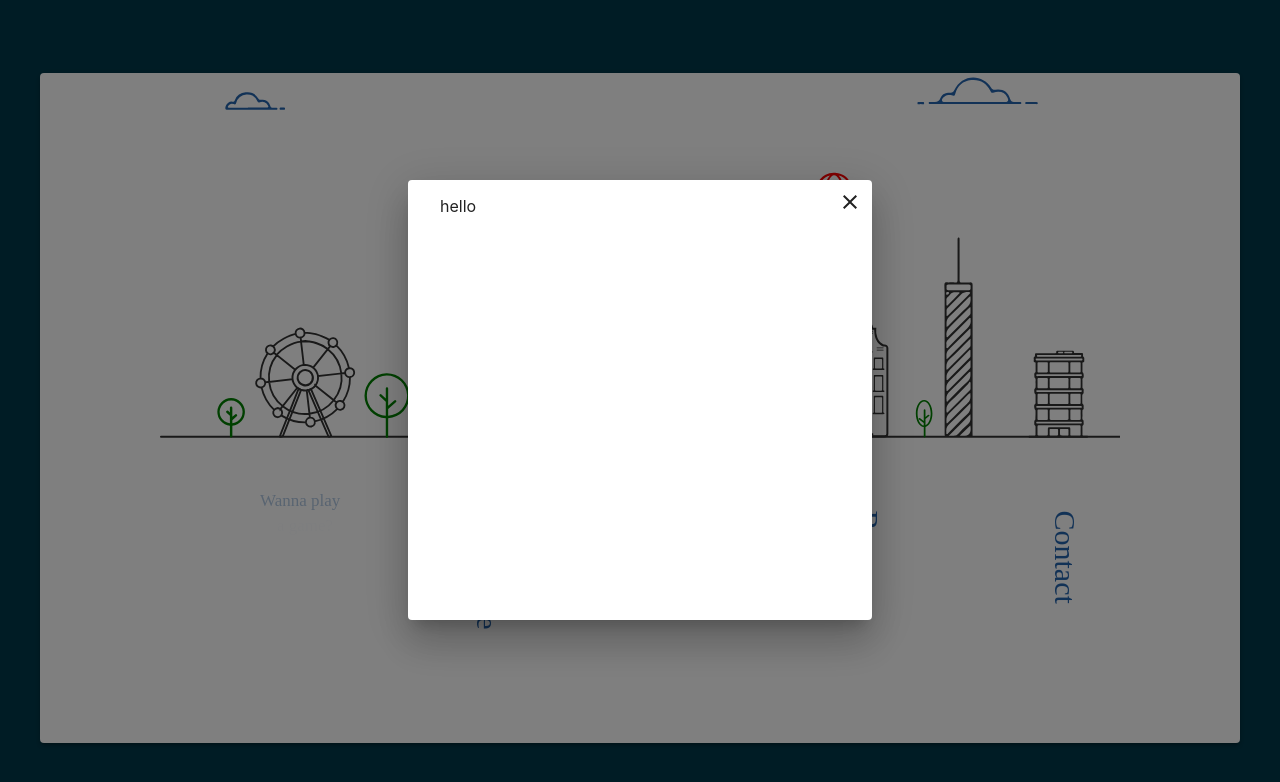
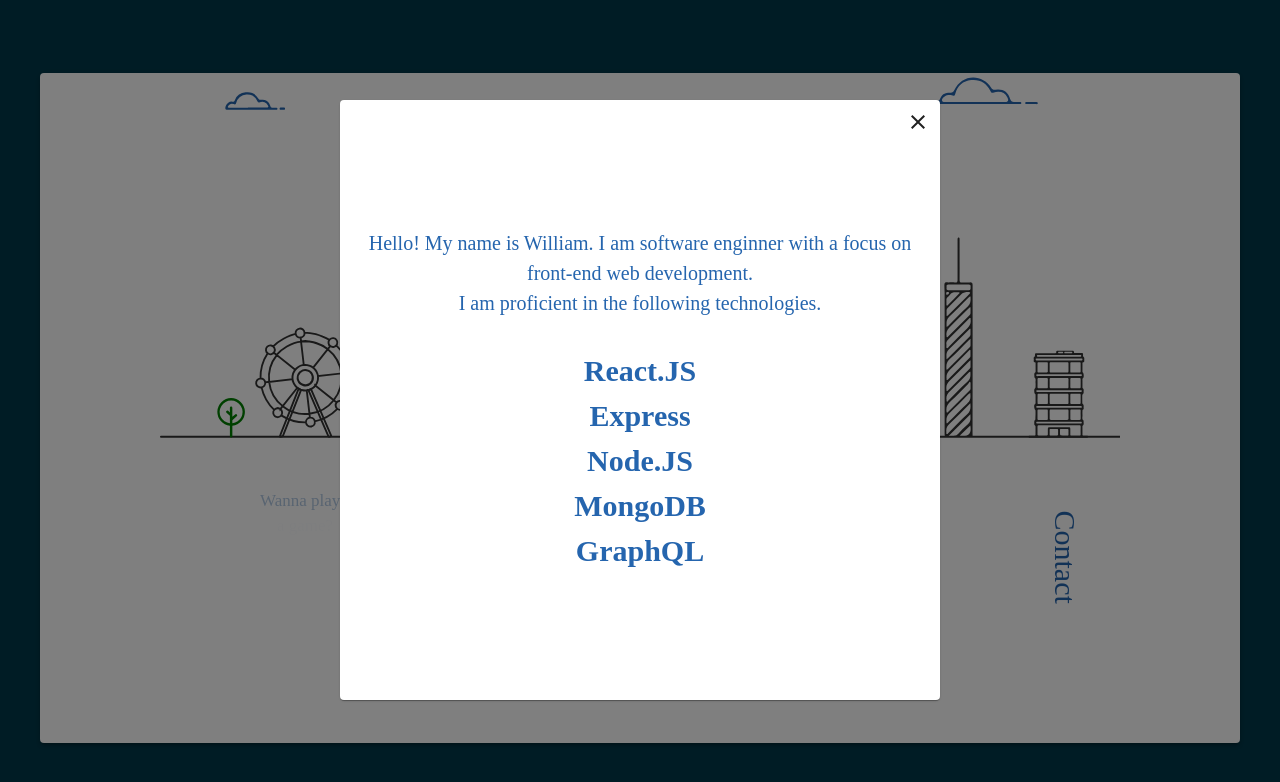
Before and after one commit to Wjpayne/portfolio2023, a React (Create React App) app: page / in a window 1280 px wide. Both pictures are taken after a click on the element "About me". Shown: the top 782 px of the page. Built offline with nearby package versions, Linux system fonts and the light colour scheme.

Commit message:
add about me modal

```diff
--- a/src/App.css
+++ b/src/App.css
@@ -1,6 +1,7 @@
 .App {
   text-align: center;
   position: relative;
+
 }
 
 .App-logo {
--- a/src/Components/Menu/Menu.jsx
+++ b/src/Components/Menu/Menu.jsx
@@ -435,15 +435,18 @@ export const Menu = () => {
   const [modalAbout, setModalAbout] = useState(false);
   const [modalProject, setModalProject] = useState(false);
   const [modalContact, setModalContact] = useState(false);
+  const [textFade, setTextFade] = useState(false);
 
   //handlers for modal open and close
 
   const handleAboutModalOpen = () => {
     setModalAbout(true);
+    setTextFade(true);
   };
 
   const handleAboutModalClose = () => {
     setModalAbout(false);
+    setTextFade(false);
   };
 
   const handleProjectModalOpen = () => {
@@ -461,6 +464,8 @@ export const Menu = () => {
   const handleContactModalClose = () => {
     setModalContact(false);
   };
+
+  //set init state
 
   const [about, setAbout] = useState(false);
   const [project, setProject] = useState(false);
@@ -614,6 +619,7 @@ export const Menu = () => {
         <AboutModal
           handleAboutModalClose={handleAboutModalClose}
           modalAbout={modalAbout}
+          textFade={textFade}
         ></AboutModal>
 
         <div
--- a/src/Components/Modals/AboutModal.jsx
+++ b/src/Components/Modals/AboutModal.jsx
@@ -1,46 +1,69 @@
-import { Modal, Typography, Paper } from '@mui/material'
-import React from 'react'
-import CloseIcon from '@mui/icons-material/Close';
+import { Modal, Typography, Paper, Box, Fade } from "@mui/material";
+import React, { useState} from "react";
+import CloseIcon from "@mui/icons-material/Close";
+import { makeStyles } from "tss-react/mui";
 
-
-const style = {
-    width: "400px",
-    height: "400px",
-    position: 'absolute',
-    top: '50%',
-    left: '50%',
-    transform: 'translate(-50%, -50%)',
+const modalAboutStyles = makeStyles()((theme) => {
+  return {
+    modal: {
+      width: "600px",
+      height: "600px",
+      position: "absolute",
+      top: "50%",
+      left: "50%",
+      transform: "translate(-50%, -50%)",
       boxShadow: 24,
       pt: 2,
       px: 4,
       pb: 3,
-    outline: "none"
+      outline: "none",
+      display: "flex",
+      justifyContent: "center",
+      alignItems: "center",
+    },
 
-}
+    textMain: {
+      color: "#2565ae",
+      fontSize: "20px",
+      margin: "20px",
+    },
+  };
+});
 export const AboutModal = (props) => {
+  const { handleAboutModalClose, modalAbout, textFade} = props;
 
-    const {handleAboutModalClose, modalAbout} = props
+  const { classes } = modalAboutStyles();
+
+
 
   return (
     <>
       <Modal
-        open = {modalAbout}
-        onClose = {handleAboutModalClose}
+        open={modalAbout}
+        onClose={handleAboutModalClose}
         aria-labelledby="about modal"
         aria-describedby="about william payne"
       >
-        <Paper sx = {{...style}}>
+        <Paper className={classes.modal}>
           <CloseIcon
-            sx = {{position: "absolute", top: "0", right: "0", margin: "10px", cursor: "pointer"}}
-            onClick = {handleAboutModalClose}
-            >
-
-            </CloseIcon>
-            hello
+            sx={{
+              position: "absolute",
+              top: "0",
+              right: "0",
+              margin: "10px",
+              cursor: "pointer",
+            }}
+            onClick={handleAboutModalClose}
+          ></CloseIcon>
+          <Fade in = {textFade} timeout={1500}>
+          <Typography align="center" className={classes.textMain}>
+            Hello! My name is William. I am software enginner with a focus on
+            front-end web development.<br></br>I am proficient in the following
+            technologies. <br></br> <br></br> <Box component = "span" fontWeight = "bold" fontSize = "30px">React.JS</Box> <br></br> <Box component = "span" fontWeight = "bold" fontSize = "30px">Express</Box> <br></br> <Box component = "span" fontWeight = "bold" fontSize = "30px">Node.JS</Box><br></br> <Box component = "span" fontWeight = "bold" fontSize = "30px">MongoDB</Box> <br></br> <Box component = "span" fontWeight = "bold" fontSize = "30px">GraphQL</Box>
+          </Typography>
+          </Fade>
         </Paper>
-
       </Modal>
-
     </>
-  )
-}
+  );
+};
```
Lines whose indentation alone changed are shown as unchanged.
